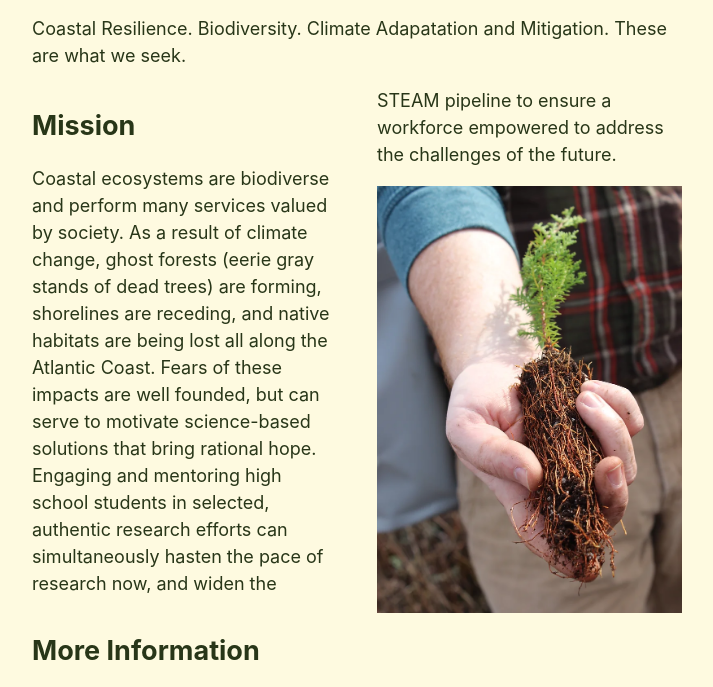
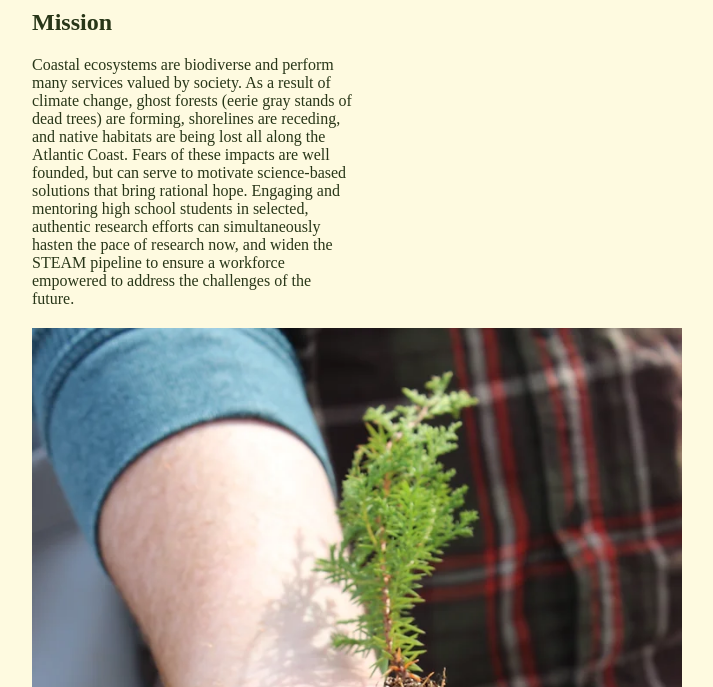
Before and after one commit to Fear-to-Hope/fear-to-hope_website, a plain HTML site: page index.html in a window 1280 px wide. Shown: the part 164-851 px from the top of the page, without its empty margins (283-996 px from the left). Drawn offline with Linux system fonts and the light colour scheme.

Commit message:
reformatted stylesheet

```diff
--- a/index.html
+++ b/index.html
@@ -16,7 +16,7 @@
   Crisis. These are what we fight.</p>
   <p>Coastal Resilience. Biodiversity. Climate Adapatation and
   Mitigation. These are what we seek.</p>
-  <div class=twoColumns>
+  <div class="textLeftImageRight">
   <h2>Mission</h2>
   <p>Coastal ecosystems are biodiverse and perform many services
   valued by society. As a result of climate change, ghost forests
--- a/stylesheet.css
+++ b/stylesheet.css
@@ -2,89 +2,79 @@ body {
     max-width: 650px;
     margin: 40px auto;
     padding: 0 10px;
-  font: 18px/1.5 -apple-system, BlinkMacSystemFont, "Segoe UI", Roboto, "Helvetica Neue", Arial,
-  "Noto Sans", sans-serif, "Apple Color Emoji", "Segoe UI Emoji", "Segoe UI Symbol", "Noto Color Emoji";
+    font: 18px/1.5 -apple-system, BlinkMacSystemFont, "Segoe UI", Roboto, "Helvetica Neue", Arial, "Noto Sans", sans-serif, "Apple
+  Color Emoji", "Segoe UI Emoji", "Segoe UI Symbol", "Noto Color
+  Emoji";
 }
-
 h1,
 h2,
 h3 {
     line-height: 1.2;
 }
-
 figure {
     padding: 4px;
     margin: auto;
     text-align: center;
 }
-
 figcaption {
     font-style: italic;
     padding: 2px;
     text-align: center;
 }
-
 img {
     max-width: 100%;
     height: auto;
     display: block;
     margin-left: auto;
     margin-right: auto;
-}
-
-/* TODO --> add class for text and image next to each other*/
-
-div.figureGallery img
-{
-	border-radius: 50%;
-}
-
+} /* TODO --&gt; add class for text and image
+  next to each other */
 div.figureGallery {
     column-count: 2;
     column-width: 285px;
     column-gap: 40px;
 }
-
+div.figureGallery img {
+    border-radius: 50%;
+}
 div.tiledBlurbs {
     column-count: 2;
     column-width: 285px;
     column-gap: 40px;
 }
-
 div.twoColumns {
     column-count: 2;
     column-width: 285px;
     column-gap: 40px;
 }
-
+div.textLeftImageRight p {
+    margin-right: 325px;
+    margin-bottom: 20px;
+}
+div.textLeftImageRight img {
+    float: right;
+}
 @media (prefers-color-scheme: dark) {
     body {
         color: #c9d1d9;
         background: #0d1117;
     }
-
     a:link {
         color: #58a6ff;
     }
-
     a:visited {
         color: #8e96f0;
     }
 }
-
 @media (prefers-color-scheme: light) {
     body {
         color: #283618;
-    background: #FEFAE0;
+        background: #fefae0;
     }
-
     a:link {
-    color: #BC6C25;
+        color: #bc6c25;
     }
-
     a:visited {
-    color: #DDA15E;
+        color: #dda15e;
     }
-
-
 }
```
Lines whose indentation alone changed are shown as unchanged.
